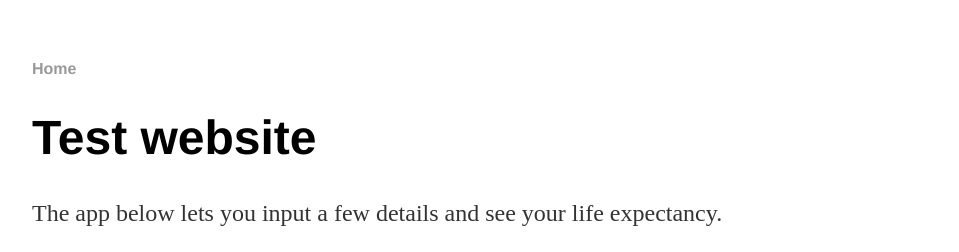
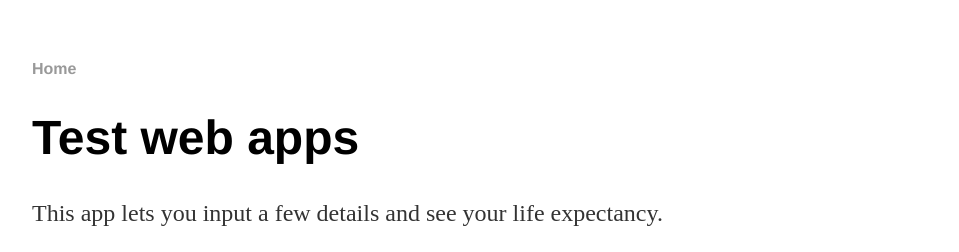
Before and after one commit to LiamCarswell/liamcarswell.github.io, a plain HTML site: page index.html in a window 1280 px wide. Shown: the top 252 px of the page, without its empty margins (160-1119 px from the left). Drawn offline with Linux system fonts and the light colour scheme; grey boxes are pictures that could not be loaded.

Commit message:
Update index.html

```diff
--- a/index.html
+++ b/index.html
@@ -1,7 +1,7 @@
 <!DOCTYPE html>
 <html>
 	<head>
-		<title>Test website - Liam Carswell</title>
+		<title>Test web apps - Liam Carswell</title>
 		<!-- link to main stylesheet -->
 		<link rel="stylesheet" type="text/css" href="/css/main.css">
 	</head>
@@ -13,8 +13,8 @@
 		</nav>
 		<div class="container">
     		<div class="blurb">
-        		<h1>Test website</h1>
-				<p>The app below lets you input a few details and see your life expectancy.</p>
+        		<h1>Test web apps</h1>
+				<p>This app lets you input a few details and see your life expectancy.</p>
     		</div><!-- /.blurb -->
 		</div><!-- /.container -->
 		<iframe width="597" height="350" frameborder="0" scrolling="no" src="https://aksium-my.sharepoint.com/personal/liam_carswell_aksium_co/_layouts/15/Doc.aspx?sourcedoc={a0d6c63e-ef16-4145-92e3-45ef8ea15e29}&action=embedview&wdAllowInteractivity=False&AllowTyping=True&wdHideSheetTabs=true&ActiveCell='Front%20end'!C4&Item='Front%20end'!A1%3AD16&wdHideGridlines=True&wdInConfigurator=True"></iframe>
```
